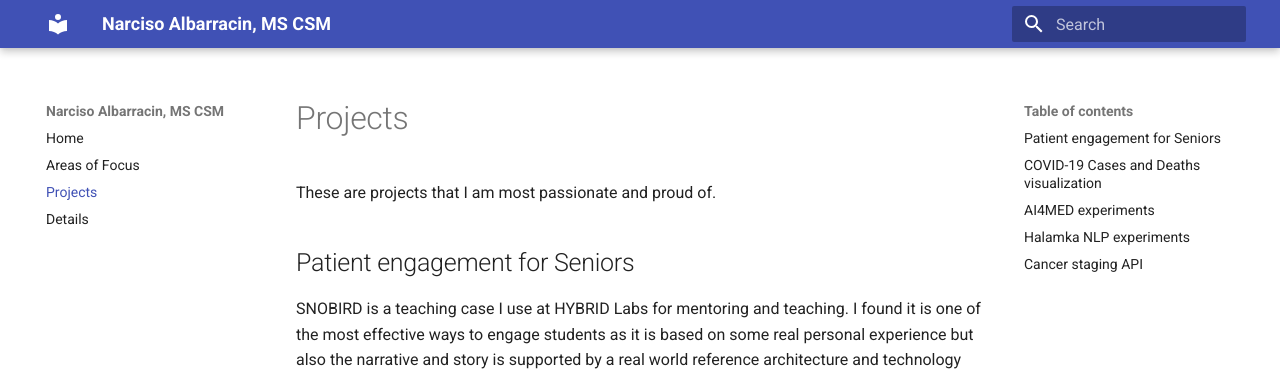
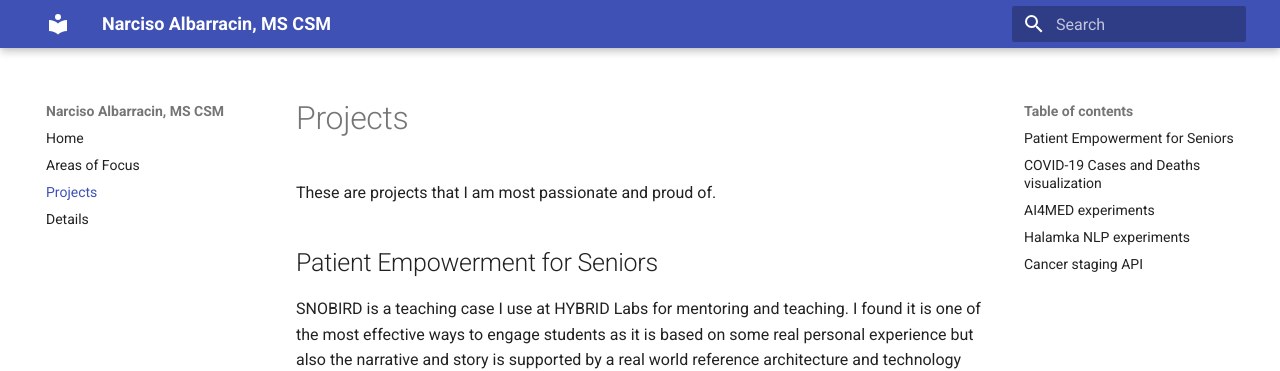
Before and after one commit to nalbarr/portfolio, an MkDocs documentation site: the page built from docs/projects.md, in a window 1280 px wide and 900 px high. Shown: the top 371 px of the window. Built offline with MkDocs 1.6.1 and Material for MkDocs 9.7.7, drawn with Linux system fonts in a browser that asks for light colours.

Commit message:
Update projects.md

```diff
--- a/docs/projects.md
+++ b/docs/projects.md
@@ -1,7 +1,6 @@
 These are projects that I am most passionate and proud of.
 
-
-## Patient engagement for Seniors
+## Patient Empowerment for Seniors
 SNOBIRD is a teaching case I use at HYBRID Labs for mentoring and teaching.  I found it is one of the most effective ways to engage students as it is based on some real personal experience but also the narrative and story is supported by a real world reference architecture and technology stack.
 
 Concepts:  Graph Thinking, Graphs, Knowledge Graphs
```
